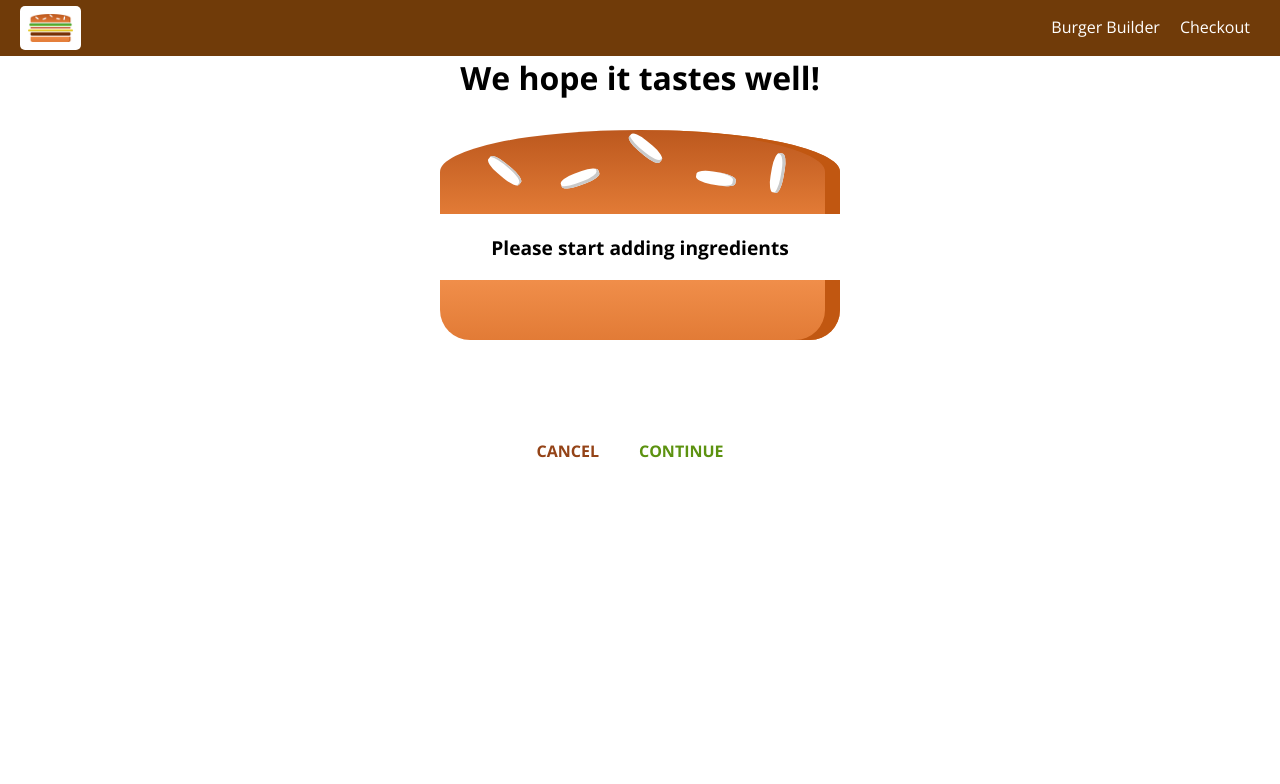
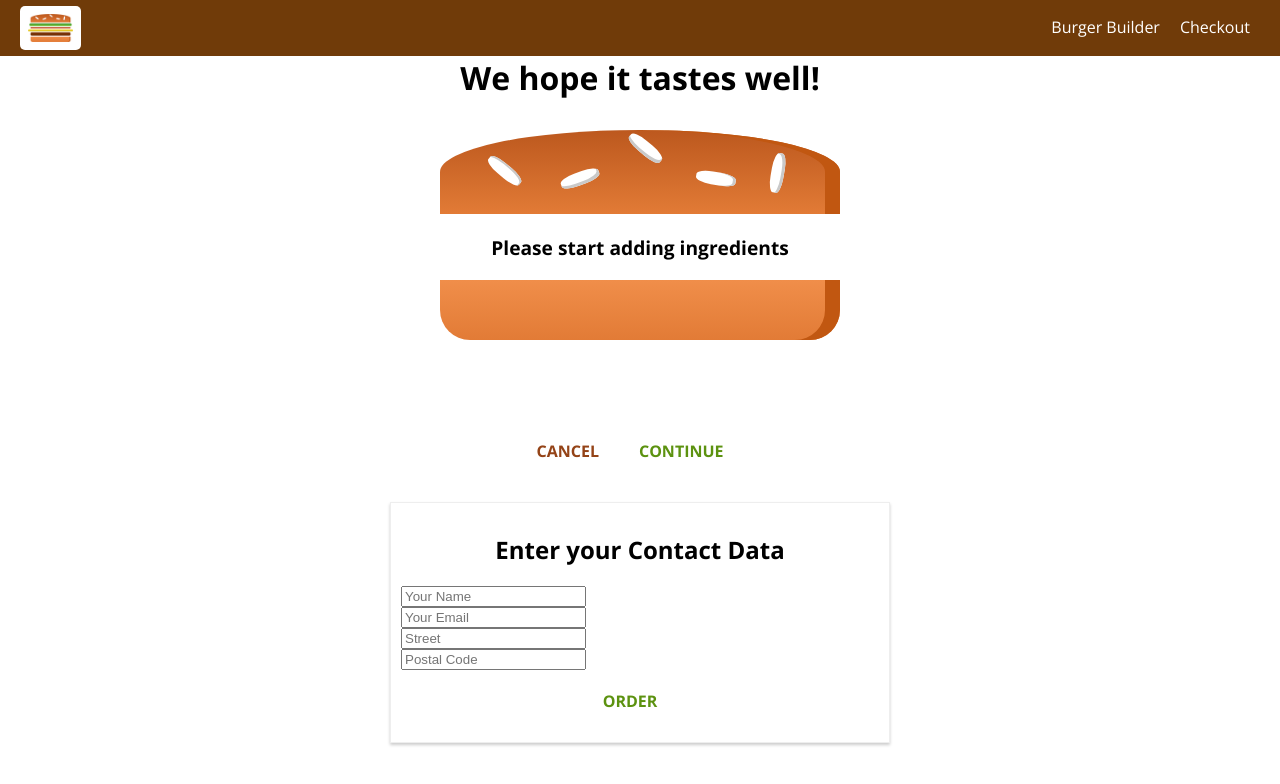
Before and after one commit to myasul/burger-react, a React app: page /checkout in a window 1280 px wide. Both pictures are taken after a click on the button "CONTINUE". Shown: the top 784 px of the page. Built offline with nearby package versions, Linux system fonts and the light colour scheme.

Commit message:
Create ContactData container

```diff
--- a/src/containers/Checkout/Checkout.js
+++ b/src/containers/Checkout/Checkout.js
@@ -1,5 +1,8 @@
 import React, { Component } from 'react';
+import { Route } from 'react-router-dom';
+
 import CheckoutSummary from '../../components/Order/CheckoutSummary/CheckoutSummary';
+import ContactData from '../Checkout/ContactData/ContactData';
 
 class Checkout extends Component {
     state = {
@@ -34,6 +37,7 @@ class Checkout extends Component {
                     ingredients={this.state.ingredients}
                     checkoutCancelled={this.checkoutCancelledHandler}
                     checkoutContinued={this.checkoutContinuedHandler} />
+                <Route path={`${this.props.match.url}/contact-data`} component={ContactData} />
             </div>
         );
     }
--- /dev/null
+++ b/src/containers/Checkout/ContactData/ContactData.css
@@ -0,0 +1,19 @@
+.ContactData {
+    margin: 20px auto;
+    width: 80%;
+    text-align: center;
+    box-shadow: 0 2px 3px #ccc;
+    border: 1px solid #eee;
+    padding: 10px;
+    box-sizing: border-box;
+}
+
+.Input {
+    display: block;
+}
+
+@media (min-width:600px) {
+    .ContactData {
+        width: 500px;
+    }
+}
--- /dev/null
+++ b/src/containers/Checkout/ContactData/ContactData.js
@@ -0,0 +1,26 @@
+import React, { Component } from 'react';
+import classes from './ContactData.css';
+import Button from '../../../components/UI/Button/Button';
+
+class ContactData extends Component {
+    state = {
+        name: '',
+        email: '',
+        street: '',
+        postalCode: ''
+    }
+    render() {
+        return (<div className={classes.ContactData}>
+            <form action="post">
+                <h2>Enter your Contact Data</h2>
+                <input className={classes.Input} type='text' placeholder='Your Name' />
+                <input className={classes.Input} type='text' placeholder='Your Email' />
+                <input className={classes.Input} type='text' placeholder='Street' />
+                <input className={classes.Input} type='text' placeholder='Postal Code' />
+                <Button btnType='Success'>ORDER</Button>
+            </form>
+        </div>);
+    }
+}
+
+export default ContactData;
```
